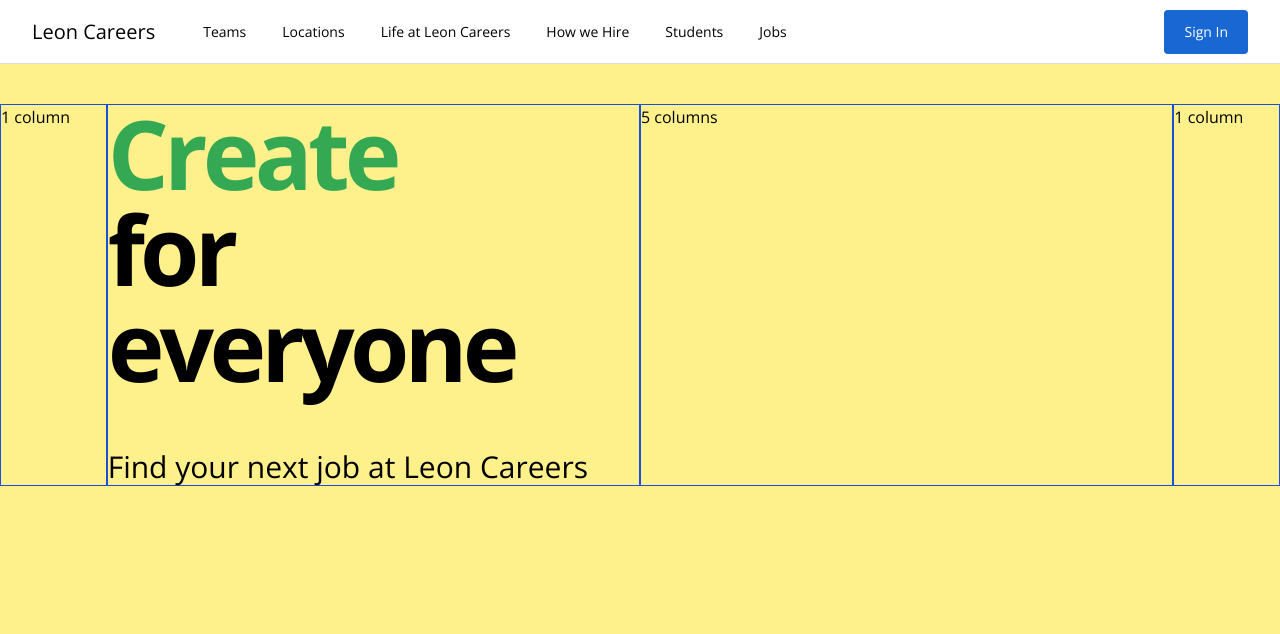
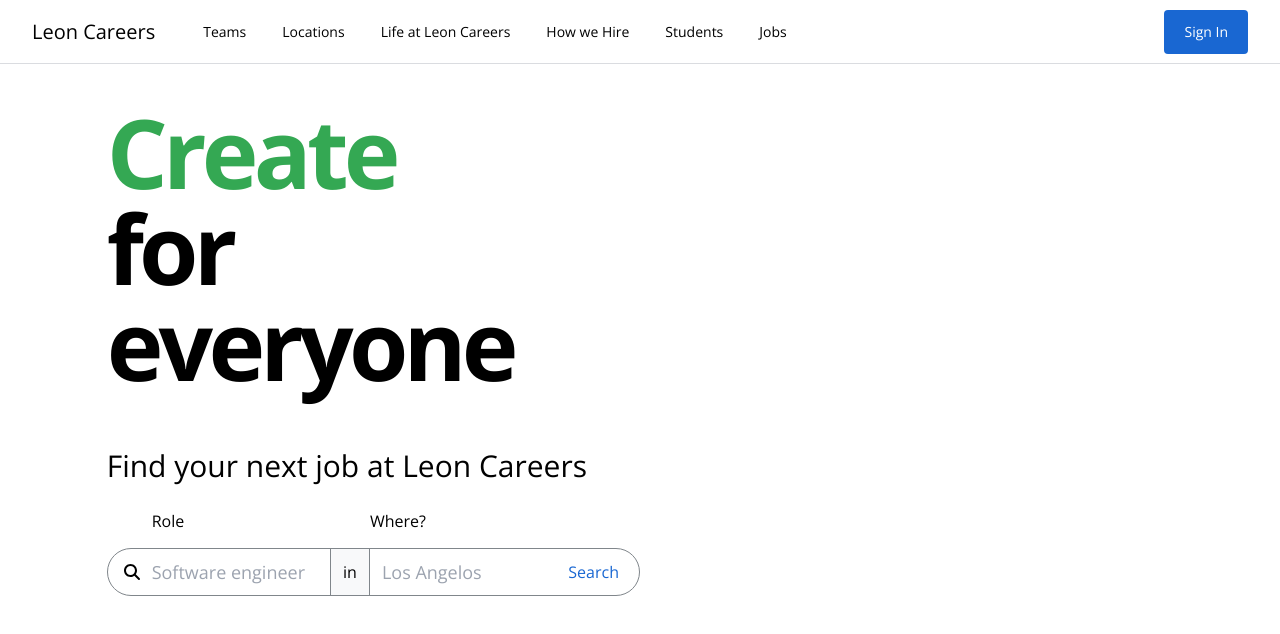
Before and after one commit to LeonLow97-Sandbox/vue-bootcamp, a Vue app in the folder boris_paskhaver/job-search/: page / in a window 1280 px wide. Shown: the top 634 px of the page. Built offline with nearby package versions, Linux system fonts and the light colour scheme.

Commit message:
2-way data binding in Vue

```diff
--- a/boris_paskhaver/job-search/src/components/ActionButton.vue
+++ b/boris_paskhaver/job-search/src/components/ActionButton.vue
@@ -33,11 +33,11 @@
 
 <style scoped>
 button {
-  @apply rounded px-5 py-3 font-medium;
+  @apply px-5 py-3 font-medium;
 }
 
 .primary {
-  @apply border-0 bg-brand-blue-1 text-white hover:shadow-blue;
+  @apply rounded bg-brand-blue-1 text-white hover:shadow-blue;
 }
 
 .secondary {
--- /dev/null
+++ b/boris_paskhaver/job-search/src/components/JobSearchForm.vue
@@ -0,0 +1,49 @@
+<template>
+  <form class="flex h-12 w-full items-center rounded-3xl border border-solid border-brand-gray-3">
+    <font-awesome-icon :icon="['fas', 'search']" class="ml-4 mr-3" />
+
+    <div class="flex h-full flex-1 flex-nowrap text-base font-light">
+      <div class="relative flex h-full flex-1 items-center pr-3">
+        <label class="absolute -top-10 left-0">Role</label>
+        <input
+          v-model="role"
+          type="text"
+          placeholder="Software engineer"
+          class="w-full text-lg font-normal focus:outline-none"
+        />
+      </div>
+
+      <span
+        class="flex h-full items-center border-l border-r border-brand-gray-3 bg-brand-gray-2 px-3"
+        >in</span
+      >
+
+      <div class="relative flex h-full flex-1 items-center pl-3">
+        <label class="absolute -top-10 left-0">Where?</label>
+        <input
+          v-model="location"
+          type="text"
+          placeholder="Los Angelos"
+          class="w-full text-lg font-normal focus:outline-none"
+        />
+      </div>
+    </div>
+
+    <action-button text="Search" type="secondary" class="rounded-r-3xl" />
+  </form>
+</template>
+
+<script>
+import ActionButton from '@/components/ActionButton.vue'
+
+export default {
+  name: 'JobSearchForm',
+  components: { ActionButton },
+  data() {
+    return {
+      role: '',
+      location: ''
+    }
+  }
+}
+</script>
--- a/boris_paskhaver/job-search/src/components/TheHeadline.vue
+++ b/boris_paskhaver/job-search/src/components/TheHeadline.vue
@@ -1,5 +1,5 @@
 <template>
-  <section>
+  <section class="mb-16">
     <h1 class="mb-14 text-8xl font-bold tracking-tighter">
       <span :class="actionClasses"> {{ action }}</span
       ><br />
--- a/boris_paskhaver/job-search/src/components/TheHero.vue
+++ b/boris_paskhaver/job-search/src/components/TheHero.vue
@@ -1,11 +1,13 @@
 <template>
   <main>
-    <section class="flex h-screen flex-col bg-yellow-200 pb-20 pt-10">
+    <section class="flex h-screen flex-col pb-20 pt-10">
       <div class="grid grid-cols-12">
-        <div class="col-span-1 col-start-1 border border-blue-700">1 column</div>
-        <div class="col-span-5 col-start-2 border border-blue-700"><the-headline /></div>
-        <div class="col-span-5 col-start-7 border border-blue-700">5 columns</div>
-        <div class="col-span-1 col-start-12 border border-blue-700">1 column</div>
+        <div class="col-span-1 col-start-1"></div>
+        <div class="col-span-5 col-start-2">
+          <the-headline /><job-search-form />
+        </div>
+        <div class="col-span-5 col-start-7"></div>
+        <div class="col-span-1 col-start-12"></div>
       </div>
     </section>
   </main>
@@ -13,11 +15,13 @@
 
 <script>
 import TheHeadline from '@/components/TheHeadline.vue'
+import JobSearchForm from '@/components/JobSearchForm.vue'
 
 export default {
   name: 'TheHero',
   components: {
-    TheHeadline
+    TheHeadline,
+    JobSearchForm
   }
 }
 </script>
--- a/boris_paskhaver/job-search/tailwind.config.js
+++ b/boris_paskhaver/job-search/tailwind.config.js
@@ -11,6 +11,8 @@
       colors: {
         // tailwindcss generates text-brand-gray-1
         'brand-gray-1': '#dadce0',
+        'brand-gray-2': '#f8f9fa',
+        'brand-gray-3': '#80868b',
         'brand-blue-1': '#1967d2',
         "brand-blue-2": '#4285f4',
         'brand-green-1': '#137333'
```
Also changed, not shown: 1 other file (tests, documents, lock files or other folders).
